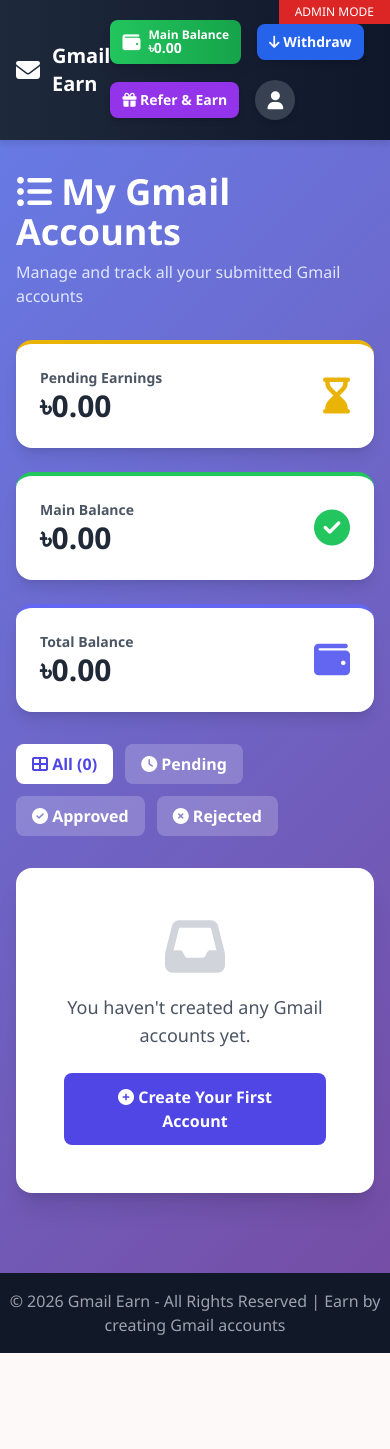
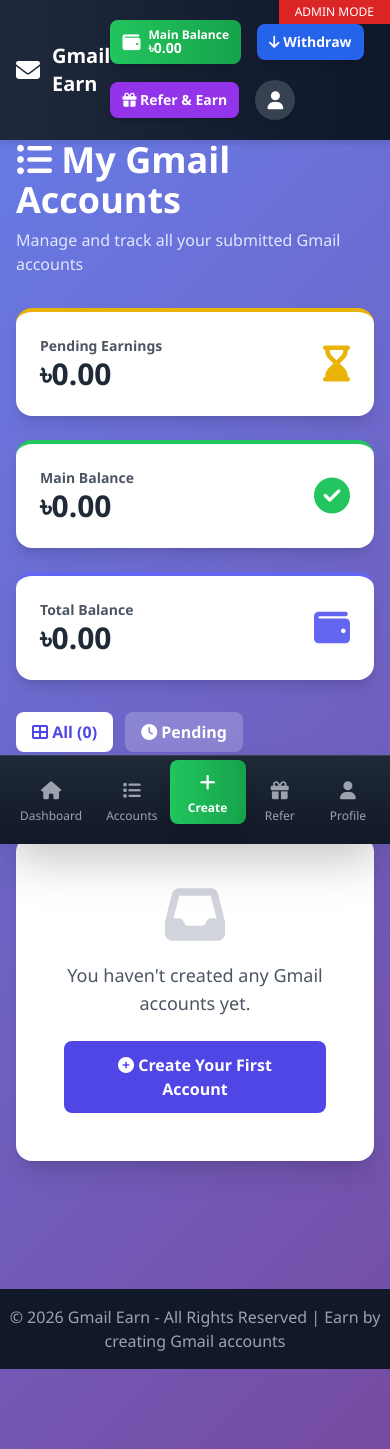
Before and after one commit to fahadhossenbappy123-crypto/Gmail, a Flask app: page /accounts in a window 390 px wide. Before the commit the page ends 1353 px from the top, so only its background shows below. Run offline with Flask 3, Linux system fonts and the light colour scheme; the visitor is signed in with stand-in values (Sample User, id 1); data that the repository does not hold is empty; some libraries are stand-ins or nearby versions.

Commit message:
Add mobile bottom navigation with Create Gmail button for better mobile UX

```diff
--- a/templates/base.html
+++ b/templates/base.html
@@ -34,6 +34,28 @@
         .btn-primary:hover {
             transform: translateY(-2px);
             box-shadow: 0 8px 16px rgba(102, 126, 234, 0.4);
+        }
+
+        /* Mobile Bottom Navigation Styling */
+        @media (max-width: 768px) {
+            body {
+                padding-bottom: 80px;
+            }
+
+            .mobile-bottom-nav {
+                animation: slideUp 0.3s ease-out;
+            }
+
+            @keyframes slideUp {
+                from {
+                    transform: translateY(100%);
+                    opacity: 0;
+                }
+                to {
+                    transform: translateY(0);
+                    opacity: 1;
+                }
+            }
         }
     </style>
 </head>
@@ -154,7 +176,7 @@
     </nav>
 
     <!-- Main Content -->
-    <div class="py-8 px-4">
+    <div class="pb-20 md:pb-8 px-4">
         {% block content %}{% endblock %}
     </div>
 
@@ -162,5 +184,47 @@
     <footer class="bg-gray-900 text-gray-400 text-center py-4 mt-12">
         <p>&copy; 2026 Gmail Earn - All Rights Reserved | Earn by creating Gmail accounts</p>
     </footer>
+
+    <!-- Mobile Bottom Navigation (Only Visible on Mobile) -->
+    {% if session.get('user_id') %}
+    <div class="mobile-bottom-nav fixed bottom-0 left-0 right-0 bg-gradient-to-t from-gray-900 to-gray-800 border-t border-gray-700 md:hidden z-40 shadow-2xl">
+        <div class="flex justify-around items-center py-3 px-2 max-w-full">
+            <!-- Dashboard -->
+            <a href="{{ url_for('dashboard') }}"
+               class="flex flex-col items-center gap-1 px-3 py-2 text-gray-400 hover:text-white transition rounded-lg hover:bg-gray-700 flex-1">
+                <i class="fas fa-home text-lg sm:text-xl"></i>
+                <span class="text-xs font-medium">Dashboard</span>
+            </a>
+
+            <!-- Accounts -->
+            <a href="{{ url_for('view_accounts') }}"
+               class="flex flex-col items-center gap-1 px-3 py-2 text-gray-400 hover:text-white transition rounded-lg hover:bg-gray-700 flex-1">
+                <i class="fas fa-list text-lg sm:text-xl"></i>
+                <span class="text-xs font-medium">Accounts</span>
+            </a>
+
+            <!-- Create Gmail Account (Main Action Button - Center) -->
+            <a href="{{ url_for('create_gmail_earn') }}"
+               class="flex flex-col items-center gap-1 px-4 py-2 bg-gradient-to-r from-green-500 to-green-600 text-white rounded-lg shadow-lg hover:shadow-xl transition transform hover:scale-105 -mt-4 flex-1">
+                <i class="fas fa-plus text-lg sm:text-xl"></i>
+                <span class="text-xs font-bold">Create</span>
+            </a>
+
+            <!-- Referrals -->
+            <a href="{{ url_for('referrals') }}"
+               class="flex flex-col items-center gap-1 px-3 py-2 text-gray-400 hover:text-white transition rounded-lg hover:bg-gray-700 flex-1">
+                <i class="fas fa-gift text-lg sm:text-xl"></i>
+                <span class="text-xs font-medium">Refer</span>
+            </a>
+
+            <!-- Profile -->
+            <a href="{{ url_for('dashboard') }}"
+               class="flex flex-col items-center gap-1 px-3 py-2 text-gray-400 hover:text-white transition rounded-lg hover:bg-gray-700 flex-1">
+                <i class="fas fa-user text-lg sm:text-xl"></i>
+                <span class="text-xs font-medium">Profile</span>
+            </a>
+        </div>
+    </div>
+    {% endif %}
 </body>
 </html>
```
